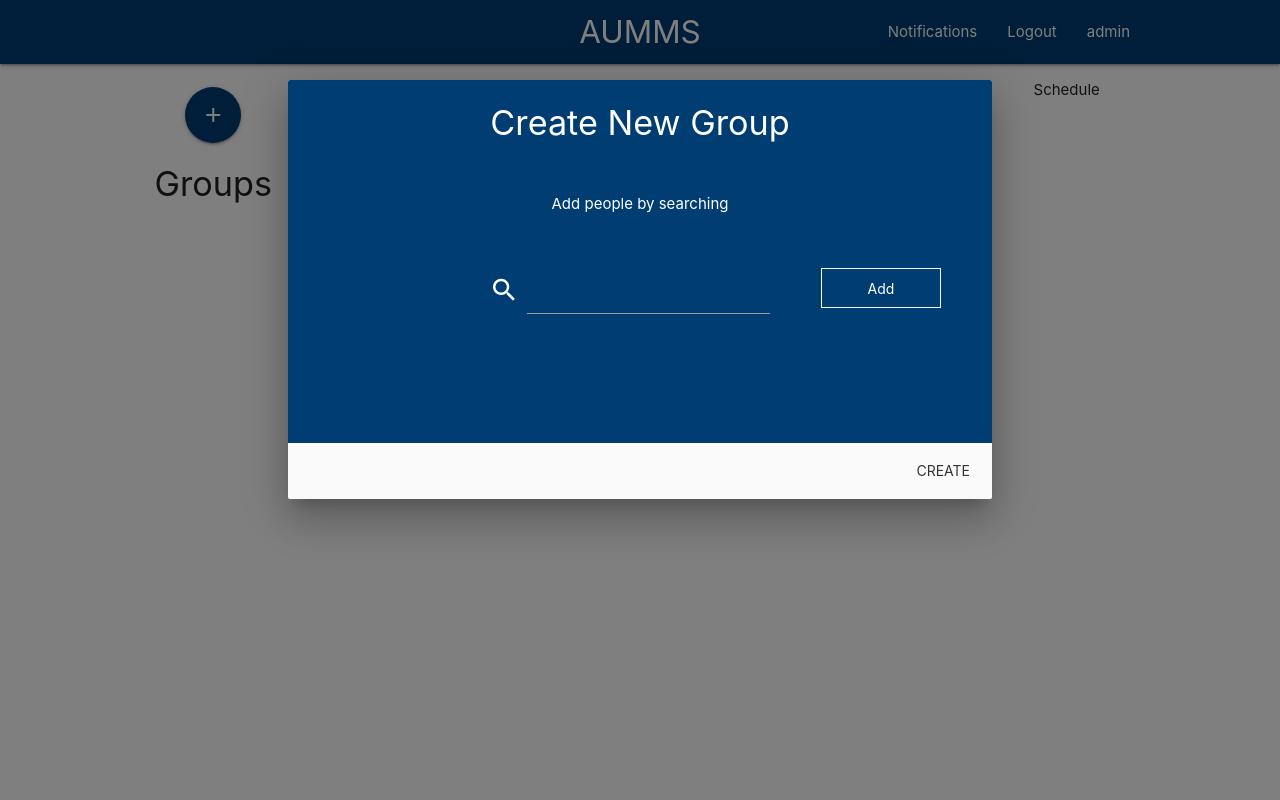
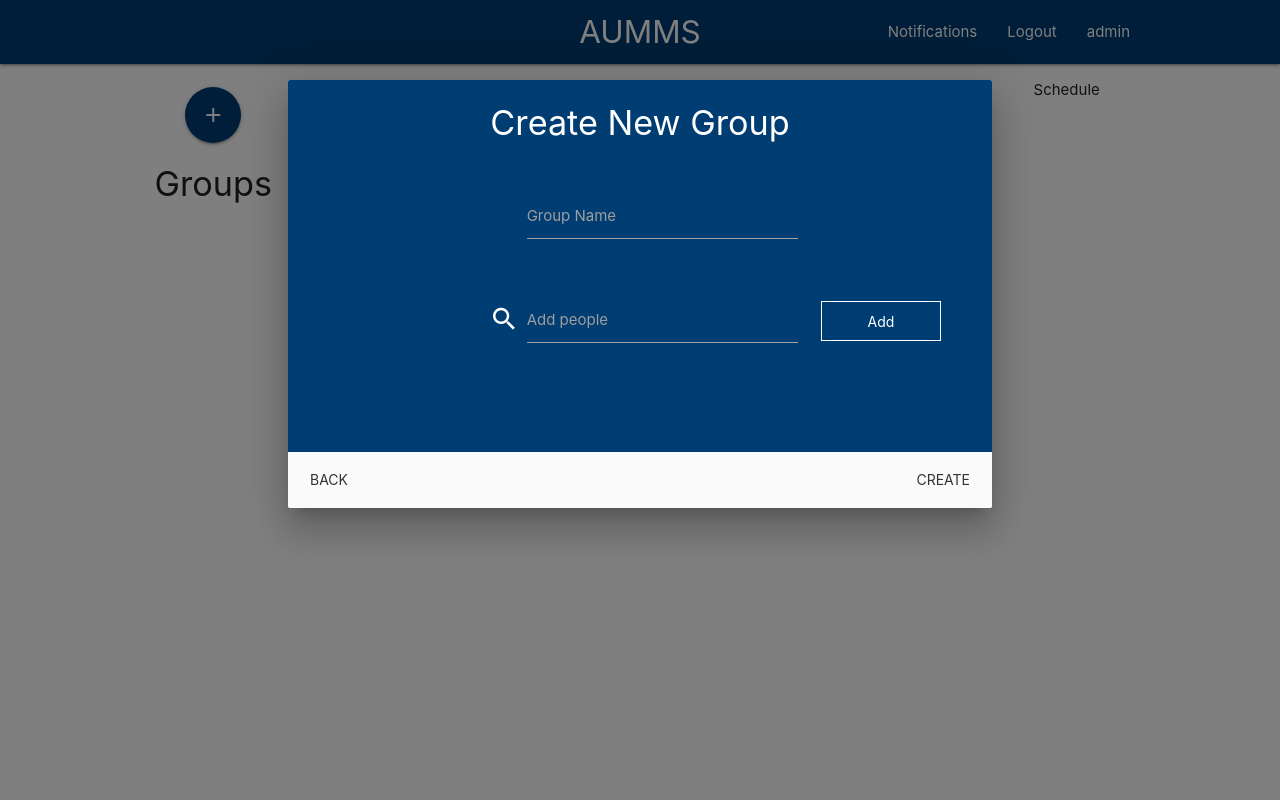
Before and after one commit to ParthManiyar/Meeting_Management_System, a Django app: page / in a window 1280 px wide, after a click on "add". Run offline with Django 3.2, Linux system fonts and the light colour scheme; a user stored in the database is signed in; data comes from the database, SQL or seed files in the repository; data that the repository does not hold is empty.

Commit message:
Group V1 + 1 Bug

```diff
--- a/MMSApp/models.py
+++ b/MMSApp/models.py
@@ -96,7 +96,7 @@ class Group(models.Model):
     admins       = models.ManyToManyField(CustomUser,related_name="admin")
     members      = models.ManyToManyField(CustomUser,related_name="member")
     meetings     = models.ManyToManyField(Meeting,related_name="group")
-    created_date = models.DateTimeField()
+    created_date = models.DateTimeField(auto_now=True)
 
 #########
 
--- a/MMSApp/templates/MMSApp/home.html
+++ b/MMSApp/templates/MMSApp/home.html
@@ -15,19 +15,22 @@
       <div class="modal-content" style="background-color:#003d72;color:white">
         <h4>Create New Group</h4>
         <br>
-        <p style="color:white"> Add people by searching </p>
-        <br>
 
         <div class="row">
-           <div class="col s6 offset-s3">
-             <div class="row">
-               <div class="input-field col s11">
+          <div class="input-field col s6 offset-s3">
+            <i class="material-icons prefix">name</i>
+            <input type="text" id="group_name_id" class="white-text">
+            <label for="group_name_id"> Group Name </label>
+          </div>
+        </div>
+
+        <div class="row">
+           <div class="input-field col s6 offset-s3">
                  <i class="material-icons prefix">search</i>
                  <input type="text" id="search_user_for_group" class="autocomplete white-text">
-               </div>
-             </div>
+                 <label for="search_user_for_group"> Add people </label>
            </div>
-           <div class="col s1" style="padding-top:1em;">
+           <div class="col s1" style="padding-top:1.3em;">
              <button class="transparent-button" id="add_user_btn_for_group">Add</button>
           </div>
         </div>
@@ -39,7 +42,8 @@
 
       </div>
       <div class="modal-footer">
-        <a href="#!" class="modal-close waves-effect waves-green btn-flat">Create</a>
+        <a href="#!" id = "submit_group_id" class="waves-effect waves-green btn-flat">Create</a>
+        <a href="#!" class="left modal-close waves-effect waves-blue btn-flat">Back</a>
       </div>
     </div>
 
@@ -111,8 +115,21 @@
   $(document).ready(function(){
 
     var typed_users = {};
+    var user_dict = {};
 
-    user_dict = {"akash":null, "random":null};
+    $.ajax({
+         url: "/Get_All_Users/",
+         type: "POST",
+         async: false,
+         data: {
+         },
+         success: function(response) {
+           if(response['status']==200){
+             user_dict = response['users'];
+           }
+         },
+       });
+
       console.log($("#search_user_for_group").length);
       var instance = M.Autocomplete.getInstance($("#search_user_for_group"));
       instance.updateData(user_dict);
@@ -120,6 +137,10 @@
         function add_user(){
 
            var user_input = $("#search_user_for_group").val();
+           user_input = user_input.toLowerCase();
+
+          if(user_input.length == 0)
+            return;
 
             if(user_input in user_dict){
                 if(user_input in typed_users){
@@ -158,7 +179,38 @@
             delete typed_users[username];
         })
     });
+
+
+  $("#submit_group_id").click(function(){
+
+    users_list = JSON.stringify(typed_users);
+
+    if($('#group_name_id').val() == "" || users_list == ""){
+      M.toast({html: 'All inputs are compulsory'});
+      return ;
+    }
+
+    $.ajax({
+         url: "/Create_Group_Submit/",
+         type: "POST",
+         data: {
+           'name' : $('#group_name_id').val()  ,
+           'members' : users_list,
+         },
+         success: function(response) {
+           if(response['status']==200){
+             M.toast({html: 'Group Created successfully'});
+             location.reload(true);
+           }
+           else {
+             M.toast({html: 'Some Error occurred'})
+           }
+         },
+       });
   });
+  });
+
+
 </script>
 
 {% endblock %}
--- a/MMSApp/urls.py
+++ b/MMSApp/urls.py
@@ -10,5 +10,8 @@ urlpatterns = [
     path('signup/', views.Signup),
     path('login_submit/', views.Login_Submit),
     path('signup_submit/', views.Signup_Submit),
+    path('Get_All_Users/', views.Get_All_Users),
+    path('Create_Group_Submit/', views.Create_Group_Submit),
     # path('group/<str:group_uuid>/', views.Group),
+
 ]
--- a/MMSApp/views.py
+++ b/MMSApp/views.py
@@ -11,6 +11,8 @@ from django.contrib.auth.decorators import login_required
 
 from django.contrib.auth.models import User
 from django.http import HttpResponse, HttpResponseRedirect
+
+import json
 
 # 400 Bad Request
 # 401 Unauthorized
@@ -92,9 +94,9 @@ class Signup_SubmitAPI(APIView):
                     response['status'] = 202
 
                 except:
-                    response['result'] = 400
+                    response['status'] = 400
             else:
-                response['result']  = 409
+                response['status']  = 409
 
         except Exception as e:
             print("ERROR IN Signup_SubmitAPI", str(e))
@@ -102,3 +104,74 @@ class Signup_SubmitAPI(APIView):
         return Response(data=response)
 
 Signup_Submit = Signup_SubmitAPI.as_view()
+
+class Get_All_UsersAPI(APIView):
+
+    authentication_classes = (CsrfExemptSessionAuthentication,BasicAuthentication)
+
+    def post(self, request, *args, **kwargs):
+        response = {}
+        response["status"] = 500
+
+        try:
+            data = request.data
+
+            users = CustomUser.objects.all()
+
+            response['users'] = {}
+
+            for user in users:
+                response['users'][user.username] = 1
+
+            response['status'] = 200
+
+        except Exception as e:
+            print("ERROR IN Get_User_ListAPI", str(e))
+
+        return Response(data=response)
+
+Get_All_Users = Get_All_UsersAPI.as_view()
+
+
+class Create_Group_SubmitAPI(APIView):
+
+    authentication_classes = (CsrfExemptSessionAuthentication,BasicAuthentication)
+
+    def post(self, request, *args, **kwargs):
+        response = {}
+        response["status"] = 500
+
+        try:
+            data = request.data
+            user = request.user
+
+            name = data['name']
+            members = json.loads(data['members'])
+
+            if(len(Group.objects.filter(name = name))==0):
+
+                group = Group(name = name)
+
+                for member in members:
+                    print(member)
+                    try:
+                        user_obj = CustomUser.objects.get(username = str(member))
+                        group.members.add(user_obj)
+                    except:
+                        print("user not found!")
+
+                group.save()
+                print("group saved")
+                response['status'] = 200
+
+            else:
+                response['status'] = 409
+                response['result'] = "Group Name Conflicts"
+
+
+        except Exception as e:
+            print("ERROR IN Create_Group_SubmitAPI", str(e))
+
+        return Response(data=response)
+
+Create_Group_Submit = Create_Group_SubmitAPI.as_view()
```
Also changed, not shown: MMSApp/templates/MMSApp/base_ls.html (+5 -3 lines), MMSApp/templates/MMSApp/login.html (+18 -12 lines), MMSApp/templates/MMSApp/signup.html (+26 -14 lines), MMSApp/migrations/0003_auto_20200430_0824.py (added), db.sqlite3.
